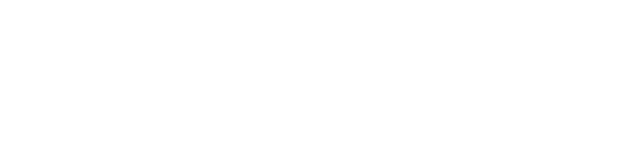
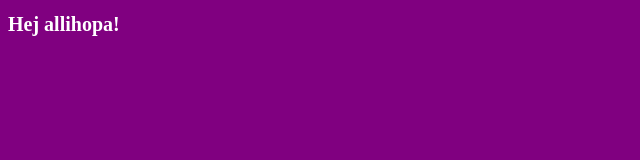
Before and after one commit to mianguyens/playground, a plain HTML site: page index.html in a window 1280 px wide. Shown: the whole page, without its empty margins (0-640 px from the left). Drawn offline with Linux system fonts and the light colour scheme.

Commit message:
background, div, p, text

```diff
--- a/index.html
+++ b/index.html
@@ -3,11 +3,13 @@
 <head>
     <meta charset="utf-8">
     <meta name="viewport" content="width=device-width, initial-scale=1.0">
+    <link rel="stylesheet" href="style.css">
     <title></title>
     <link rel="stylesheet" href="">
 </head>
 
 <body>
+    <h1>Hej allihopa!</h1>
     <script src=""></script>
 </body>
 </html>
--- a/style.css
+++ b/style.css
@@ -0,0 +1,8 @@
+body {
+    background: purple;
+}
+
+h1 {
+    color: #ffffff;
+    font-size: 20px;
+}
```
